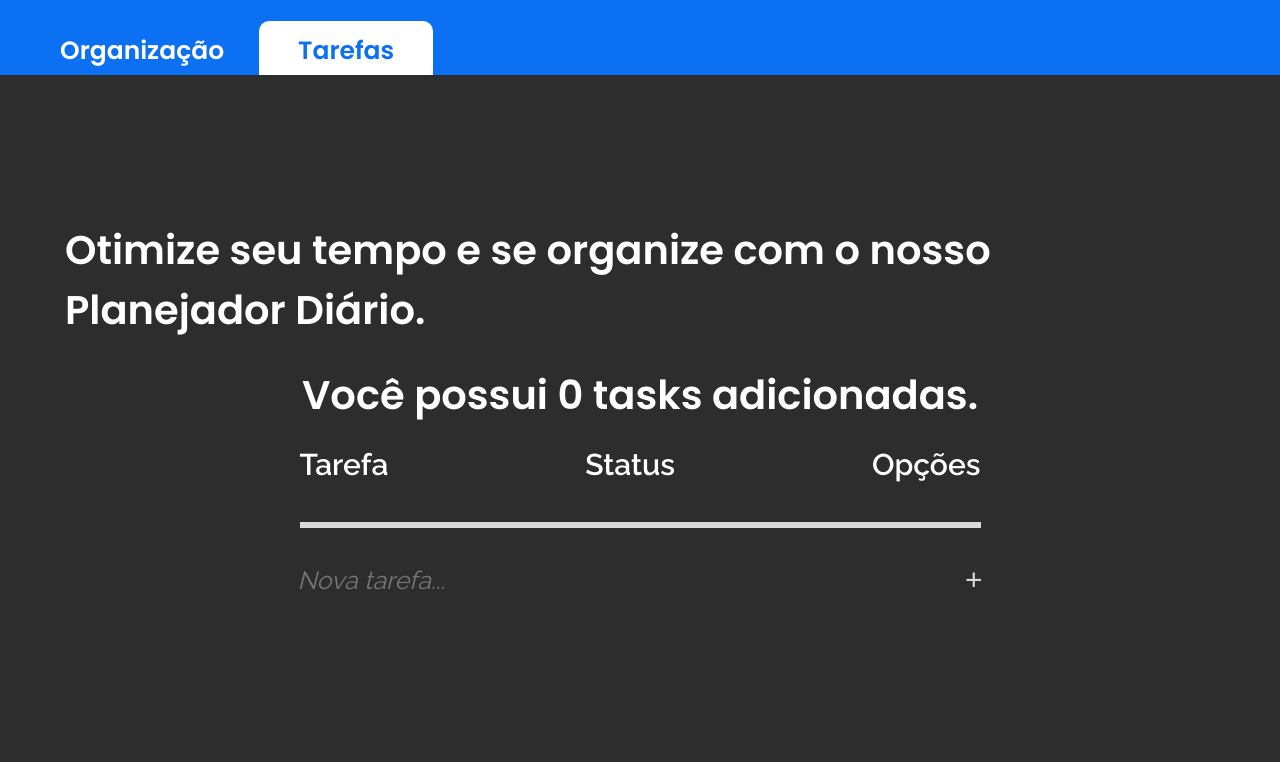
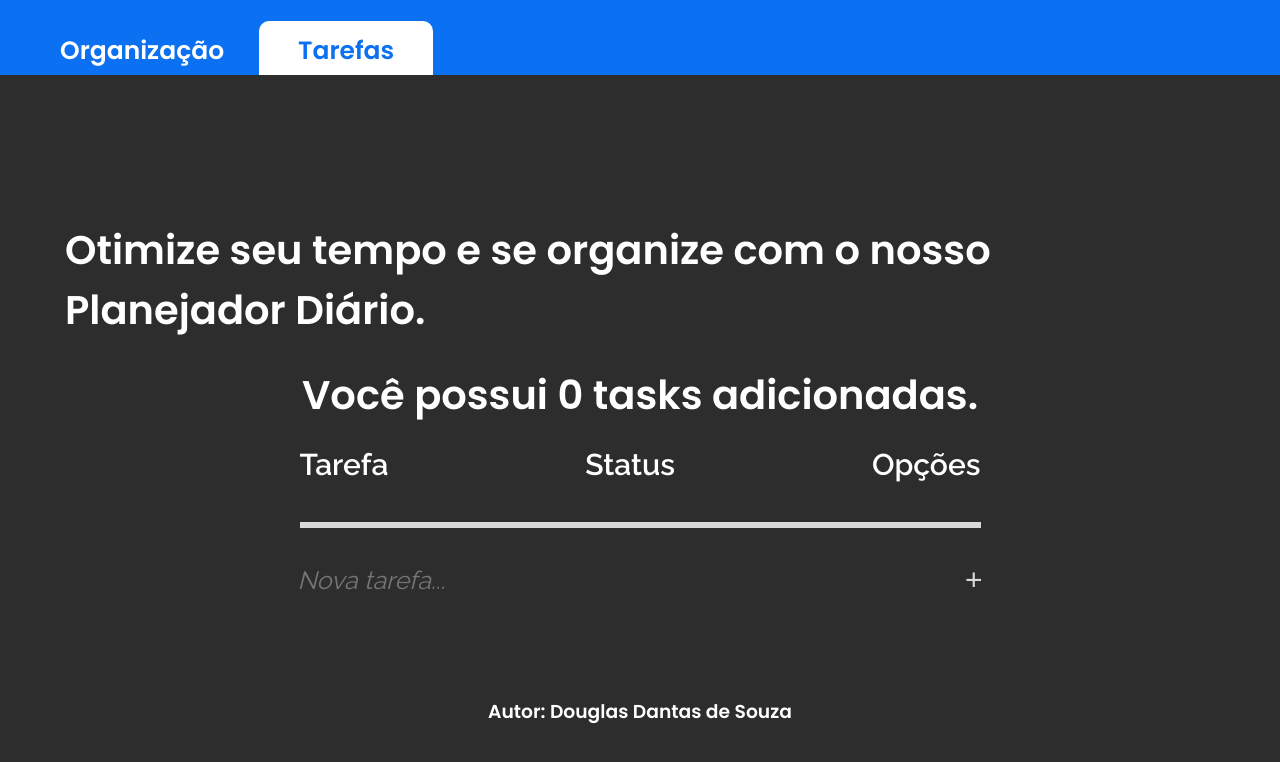
Before and after one commit to douglasleg1/dnc-react-js-challenge-main, a React (Vite) app: page / in a window 1280 px wide. Shown: the top 762 px of the page. Built offline with nearby package versions, Linux system fonts and the light colour scheme.

Commit message:
feat: adding credits for author

```diff
--- a/src/App.jsx
+++ b/src/App.jsx
@@ -152,7 +152,7 @@ function App() {
         <input type="text" name="todo" placeholder="Nova tarefa..." value={todoItem} onChange={captureInputText} />
         <button type="submit">+</button>
       </form>
-
+          <h3>Autor: Douglas Dantas de Souza</h3>
       {modalVisible && RenderModal()}
 
     </section>
--- a/src/index.scss
+++ b/src/index.scss
@@ -21,6 +21,11 @@
         font-weight: 600;
         margin-top: -100px;
         margin-bottom: 20px;
+    }
+
+    h3{
+        color: $white;
+        font-family: Poppins;
     }
 
     table {
```
